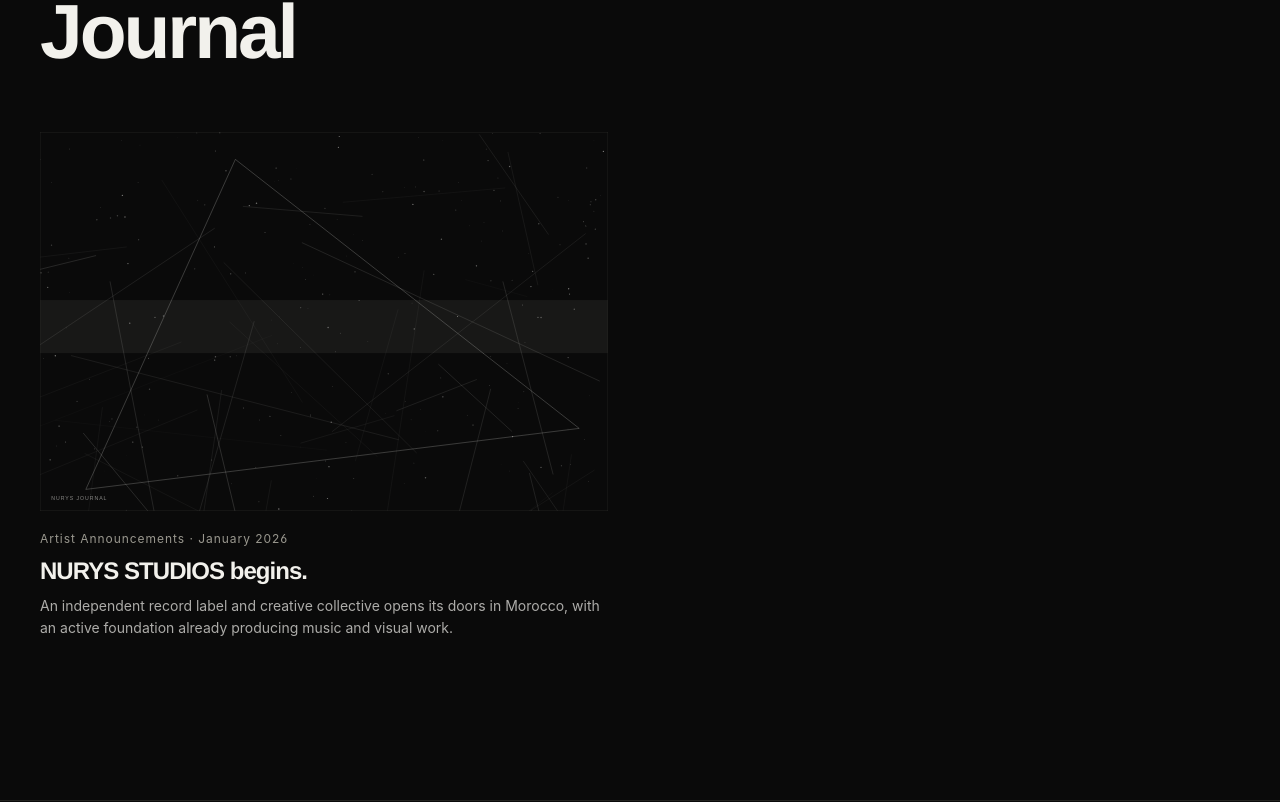
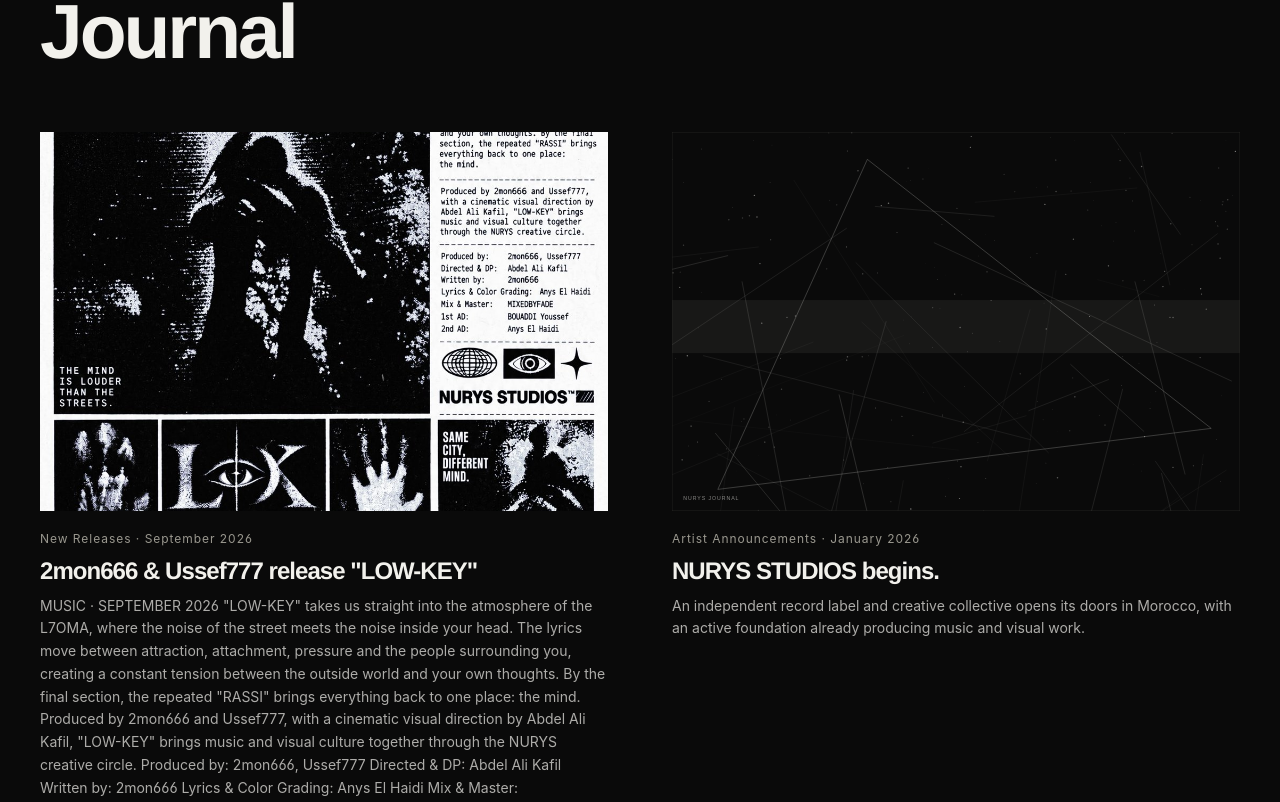
Before and after one commit to ProdbyUssef777/nurys-studios, a Next.js app: page /journal in a window 1280 px wide. Shown: the part 238-1040 px from the top of the page. Built offline with nearby package versions, Linux system fonts and the light colour scheme.

Commit message:
add LOW-KEY journal post, update sultan moussa photo

```diff
--- a/data/journal.ts
+++ b/data/journal.ts
@@ -23,6 +23,15 @@
 
 export const journalEntries: JournalEntry[] = [
   {
+    slug: 'low-key-release',
+    title: '2mon666 & Ussef777 release "LOW-KEY"',
+    excerpt:
+      'MUSIC · SEPTEMBER 2026\n\n"LOW-KEY" takes us straight into the atmosphere of the L7OMA, where the noise of the street meets the noise inside your head.\n\nThe lyrics move between attraction, attachment, pressure and the people surrounding you, creating a constant tension between the outside world and your own thoughts. By the final section, the repeated "RASSI" brings everything back to one place: the mind.\n\nProduced by 2mon666 and Ussef777, with a cinematic visual direction by Abdel Ali Kafil, "LOW-KEY" brings music and visual culture together through the NURYS creative circle.\n\nProduced by: 2mon666, Ussef777\nDirected & DP: Abdel Ali Kafil\nWritten by: 2mon666\nLyrics & Color Grading: Anys El Haidi\nMix & Master: MIXEDBYFADE\n1st AD: BOUADDI Youssef\n2nd AD: Anys El Haidi\n\nNURYS STUDIOS ©',
+    category: 'release',
+    date: '2026-09-01',
+    image: '/img/journal/low-key-announcement.jpg',
+  },
+  {
     slug: 'nurys-studios-launch',
     title: 'NURYS STUDIOS begins.',
     excerpt:
```
Also changed, not shown: public/img/artists/sultanmoussa.jpg, public/img/journal/low-key-announcement.jpg (added).
